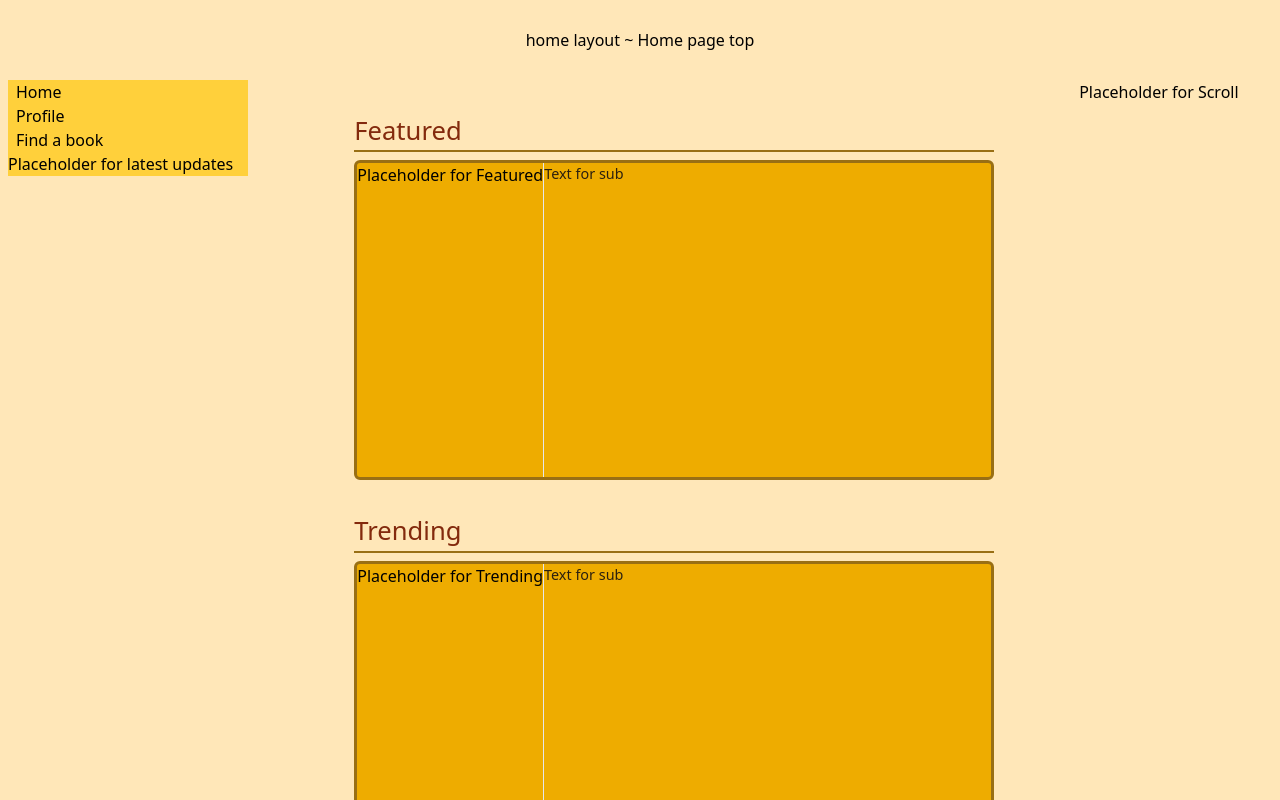
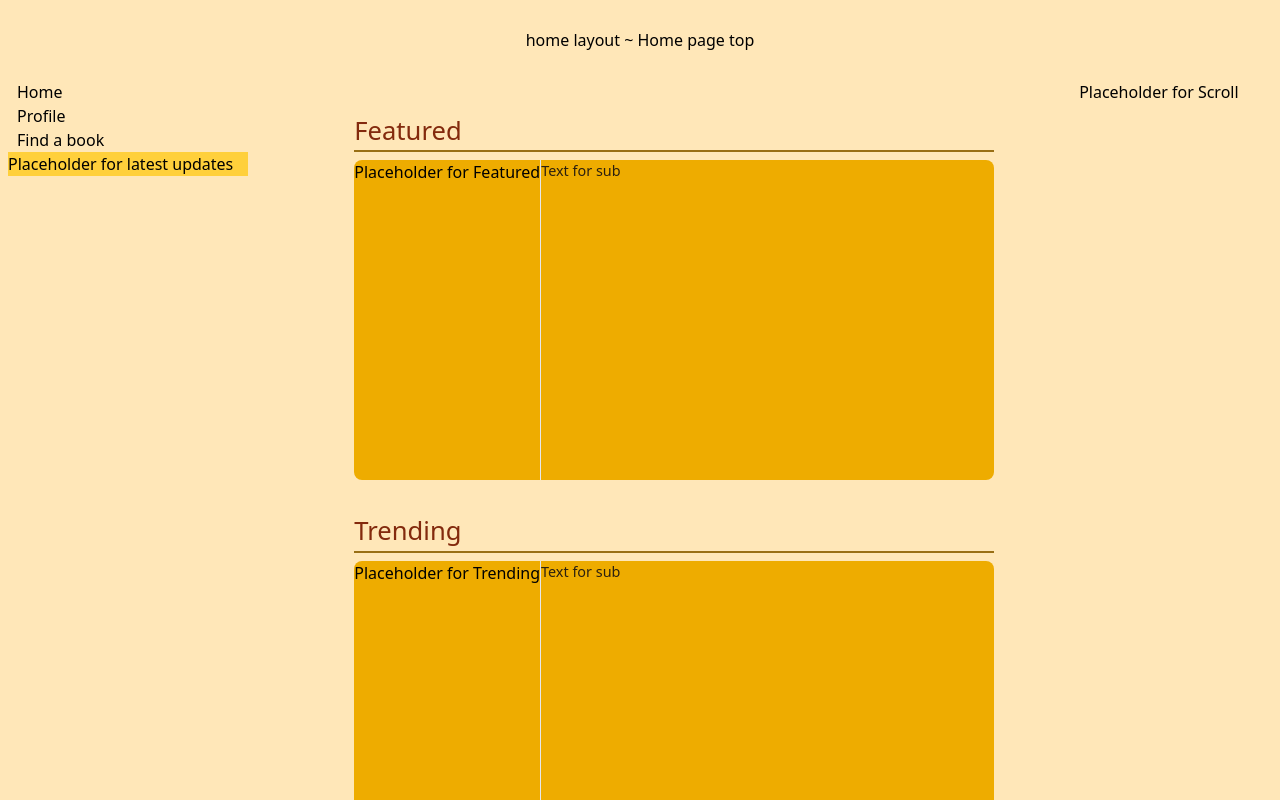
Before and after one commit to Malekkos/Sun-and-Moon, a Nuxt app: page /home in a window 1280 px wide. Shown: the top 800 px of the page. Built offline with nearby package versions, Linux system fonts and the light colour scheme.

Commit message:
Refactored how the directory looks, might pivot into a backgroundless view. It honestly looks quite nice. I'll have to see how they look on a card like format, cus thats how I'm gonna display pretty much all of the books i think

```diff
--- a/pages/home.vue
+++ b/pages/home.vue
@@ -150,7 +150,7 @@ definePageMeta({
 }
 
 .homePageSection {
-  @apply flex w-[50vw] h-[20rem] mt-10 bg-[#EEAC00] overflow-hidden border-[3px] border-[#996f14] rounded-md divide-x flex-row;
+  @apply flex w-[50vw] h-[20rem] mt-10 bg-[#EEAC00] overflow-hidden border-[#996f14] rounded-lg divide-x flex-row;
 }
 
 .bodySectionScroll,
@@ -171,7 +171,7 @@ definePageMeta({
 }
 
 #homePageDirectory {
-  @apply flex bg-[#ffd03b] w-[15rem] flex-col;
+  @apply flex w-[15rem] flex-col;
 }
 
 #homePageLatestUpdates {
@@ -179,7 +179,8 @@ definePageMeta({
 }
 
 .link {
-  @apply hover:bg-[#EEAC00] ml-2;
+  @apply transition-all ease-in-out hover:bg-[#ffd03b] hover:ml-[0.7rem] hover:border-l-[2px];
+  @apply ml-[0.5rem] border-[#EEAC00] pl-[1px]
 }
 
 </style>
```
